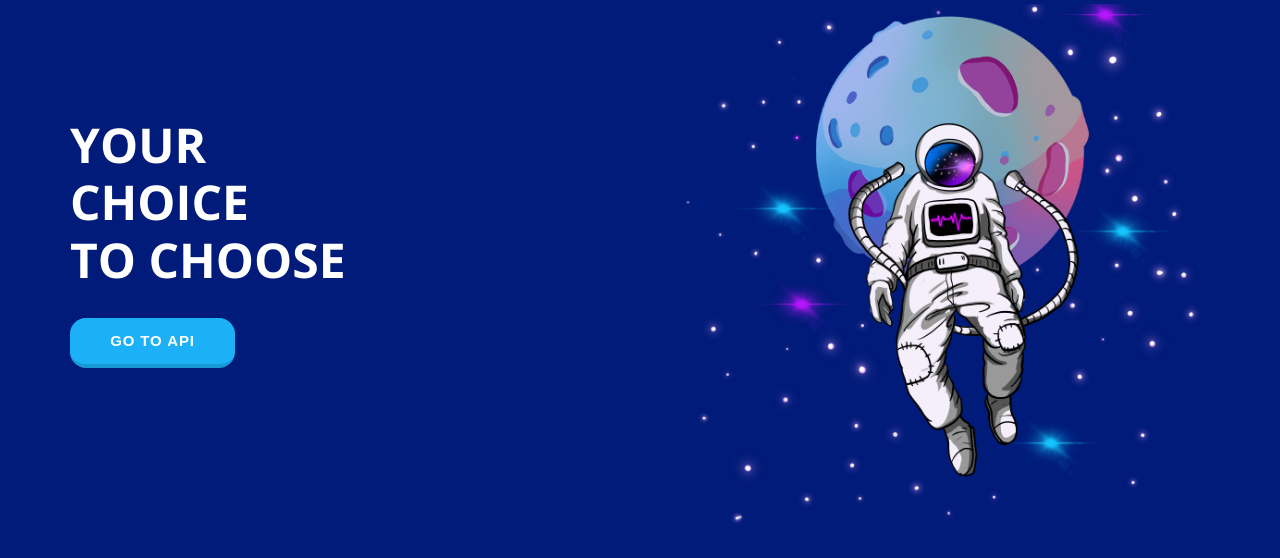
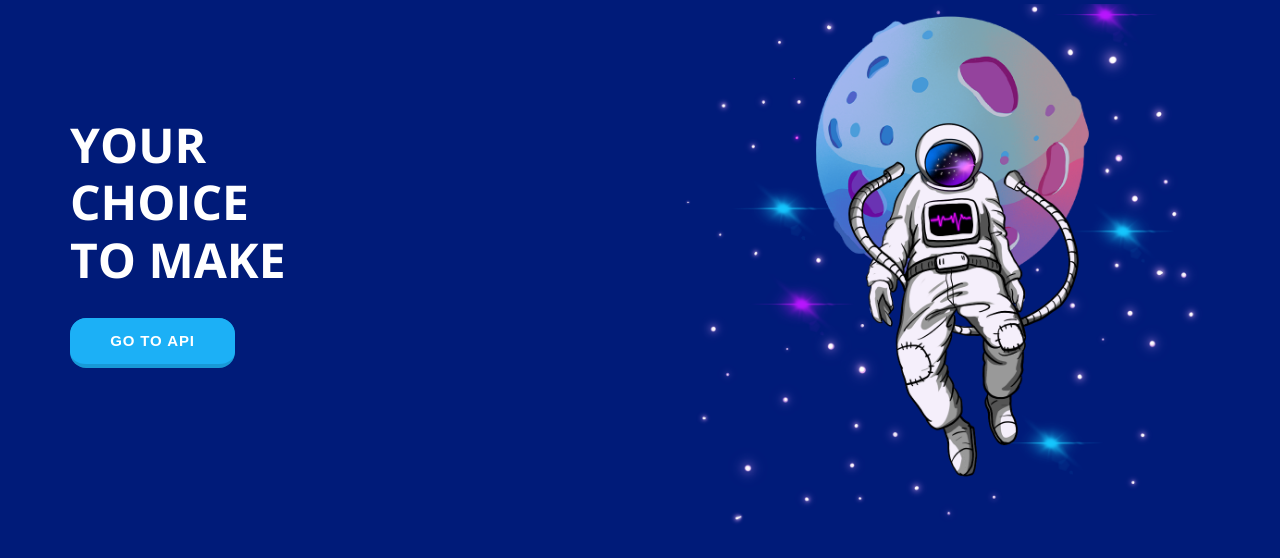
Before and after one commit to r07n1e/mermercial, a Django app: page / in a window 1280 px wide. Shown: the part 123-681 px from the top of the page. Run offline with Django 4.2, Linux system fonts and the light colour scheme; some libraries are stand-ins or nearby versions.

Commit message:
Update template/index.html

```diff
--- a/api/templates/index.html
+++ b/api/templates/index.html
@@ -70,11 +70,11 @@
                       <h1>
                         Your <br />
                         Choice <br />
-                        To Choose
+                        To Make
                       </h1>
                       <p></p>
                       <div class="btn-box">
-                        <a href="/api" class="button-19"> Go To <strong>API</strong> </a>
+                        <a href="/rest_api" class="button-19"> Go To <strong>API</strong> </a>
                       </div>
                     </div>
                   </div>
```
